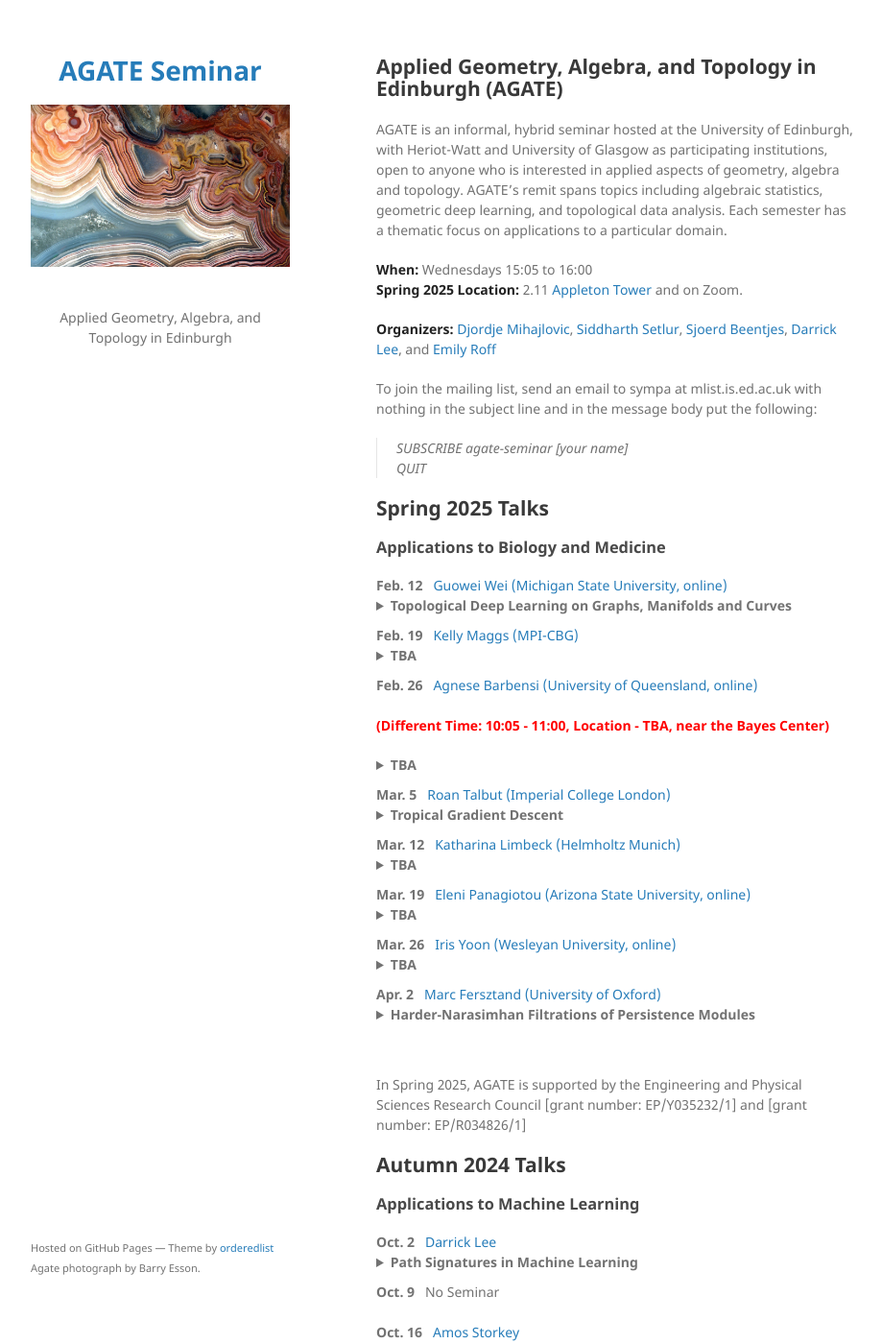
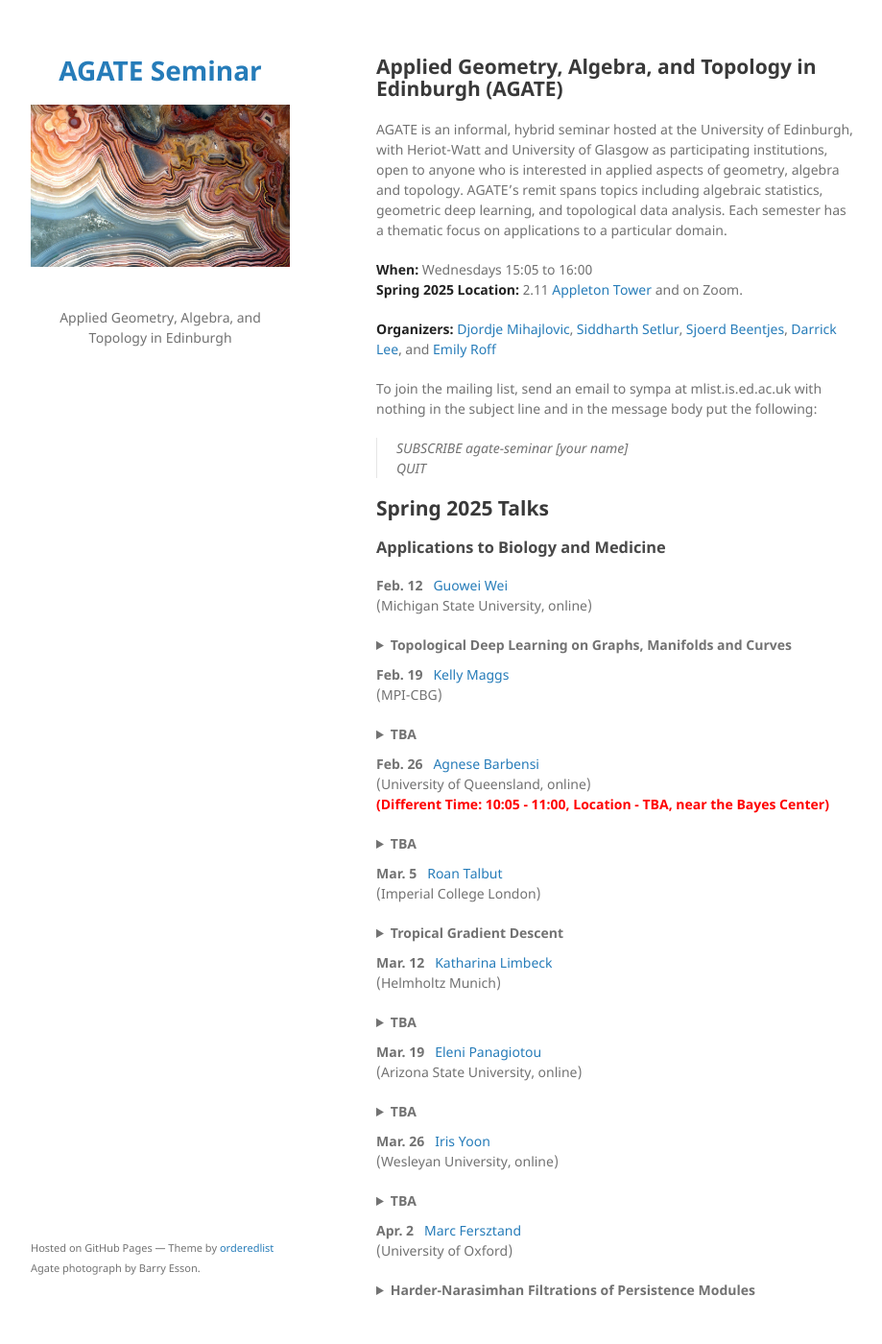
Before and after one commit to agatedinburgh/agatedinburgh.github.io, a Jekyll site: the page built from index.md, in a window 1280 px wide and 1400 px high. Shown: the whole window at 96% size, without its empty margins (178-1097 px from the left). Built offline with Jekyll 4.4.1, drawn with Linux system fonts in a browser that asks for light colours; our own code applies the rules of GitHub Pages for plain Markdown files.

Commit message:
fix formatting

```diff
--- a/index.md
+++ b/index.md
@@ -21,19 +21,19 @@ To join the mailing list, send an email to sympa at mlist.is.ed.ac.uk with nothi
 ## Spring 2025 Talks
 ### Applications to Biology and Medicine
 
-<nobr><b>Feb. 12</b>  &nbsp; <a href="https://users.math.msu.edu/users/weig/">Guowei Wei (Michigan State University, online)</a></nobr>
+<nobr><b>Feb. 12</b>  &nbsp; <a href="https://users.math.msu.edu/users/weig/">Guowei Wei</a></nobr> (Michigan State University, online)
 <details style="margin-bottom:10px">
 <summary><b>Topological Deep Learning on Graphs, Manifolds and Curves</b></summary>
 <p style="margin-left:30px;"> TBA</p>
 </details>
 
-<nobr><b>Feb. 19</b>  &nbsp; <a href="https://sites.google.com/view/kelly-maggs">Kelly Maggs (MPI-CBG)</a></nobr>
+<nobr><b>Feb. 19</b>  &nbsp; <a href="https://sites.google.com/view/kelly-maggs">Kelly Maggs</a></nobr> (MPI-CBG)
 <details style="margin-bottom:10px">
 <summary><b>TBA</b></summary>
 <p style="margin-left:30px;"> TBA</p>
 </details>
 
-<nobr><b>Feb. 26</b>  &nbsp; <a href="https://sites.google.com/view/agnesebarbensi/home">Agnese Barbensi (University of Queensland, online)</a></nobr>
+<nobr><b>Feb. 26</b>  &nbsp; <a href="https://sites.google.com/view/agnesebarbensi/home">Agnese Barbensi</a></nobr> (University of Queensland, online)
 <br>
 <span style="color: red;"><b>(Different Time: 10:05 - 11:00, Location - TBA, near the Bayes Center)</b></span>
 <details style="margin-bottom:10px">
@@ -41,31 +41,31 @@ To join the mailing list, send an email to sympa at mlist.is.ed.ac.uk with nothi
 <p style="margin-left:30px;"> TBA</p>
 </details>
 
-<nobr><b>Mar. 5</b>  &nbsp; <a href="https://sites.google.com/view/roantalbut/home">Roan Talbut (Imperial College London)</a></nobr>
+<nobr><b>Mar. 5</b>  &nbsp; <a href="https://sites.google.com/view/roantalbut/home">Roan Talbut</a></nobr> (Imperial College London)
 <details style="margin-bottom:10px">
 <summary><b>Tropical Gradient Descent</b></summary>
 <p style="margin-left:30px;"> TBA</p>
 </details>
 
-<nobr><b>Mar. 12</b>  &nbsp; <a href="https://limbeckkat.github.io/">Katharina Limbeck (Helmholtz Munich)</a></nobr>
+<nobr><b>Mar. 12</b>  &nbsp; <a href="https://limbeckkat.github.io/">Katharina Limbeck</a></nobr> (Helmholtz Munich)
 <details style="margin-bottom:10px">
 <summary><b>TBA</b></summary>
 <p style="margin-left:30px;"> TBA</p>
 </details>
 
-<nobr><b>Mar. 19</b>  &nbsp; <a href="https://www.elenipanagiotou.com/">Eleni Panagiotou (Arizona State University, online)</a></nobr>
+<nobr><b>Mar. 19</b>  &nbsp; <a href="https://www.elenipanagiotou.com/">Eleni Panagiotou</a></nobr> (Arizona State University, online)
 <details style="margin-bottom:10px">
 <summary><b>TBA</b></summary>
 <p style="margin-left:30px;"> TBA</p>
 </details>
 
-<nobr><b>Mar. 26</b>  &nbsp; <a href="https://irisyoon.com/">Iris Yoon (Wesleyan University, online)</a></nobr>
+<nobr><b>Mar. 26</b>  &nbsp; <a href="https://irisyoon.com/">Iris Yoon</a></nobr> (Wesleyan University, online)
 <details style="margin-bottom:10px">
 <summary><b>TBA</b></summary>
 <p style="margin-left:30px;"> TBA</p>
 </details>
 
-<nobr><b>Apr. 2</b>  &nbsp; <a href="https://people.maths.ox.ac.uk/fersztand/">Marc Fersztand (University of Oxford)</a></nobr>
+<nobr><b>Apr. 2</b>  &nbsp; <a href="https://people.maths.ox.ac.uk/fersztand/">Marc Fersztand</a></nobr> (University of Oxford)
 <details style="margin-bottom:10px">
 <summary><b>Harder-Narasimhan Filtrations of Persistence Modules</b></summary>
 <p style="margin-left:30px;"> TBA</p>
```
